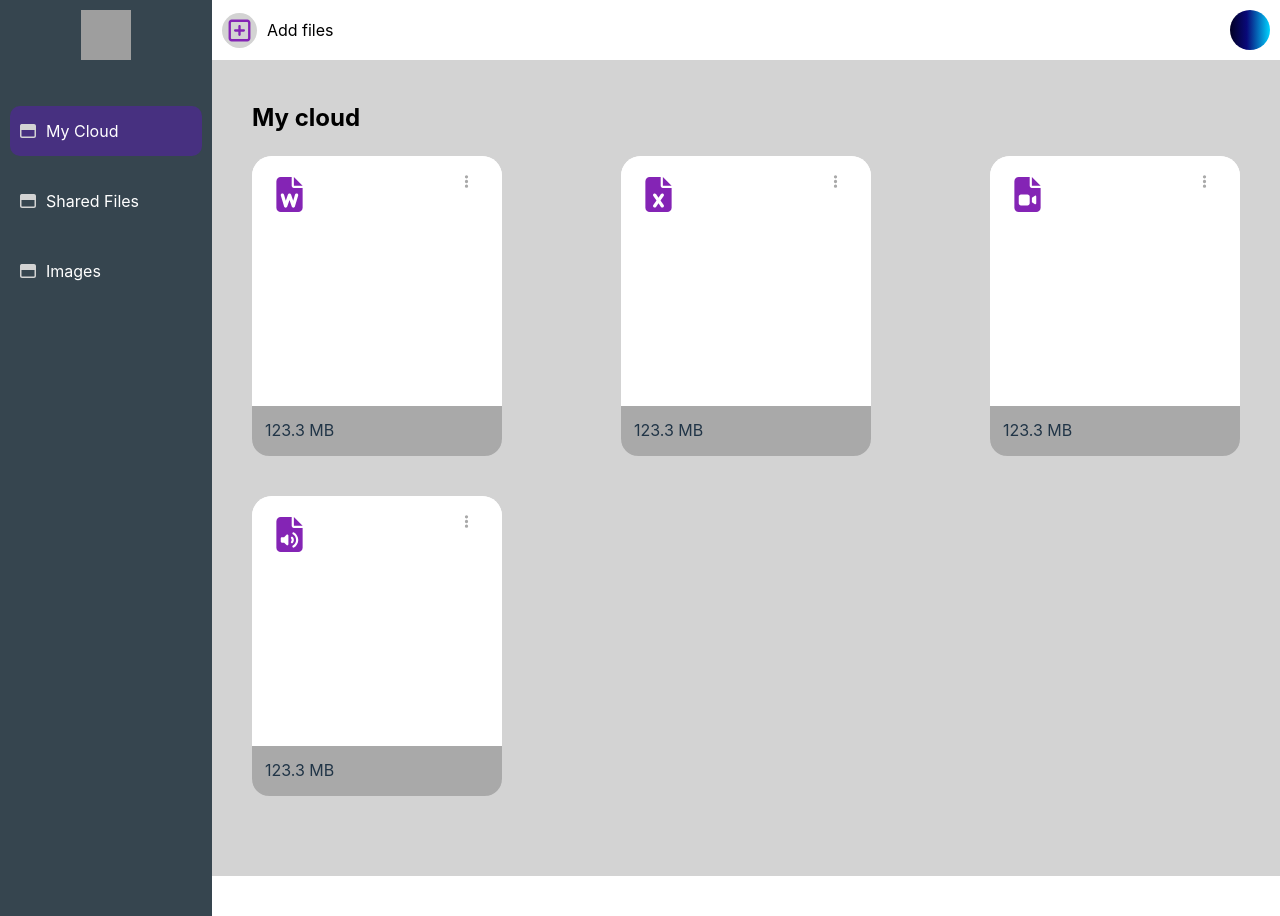
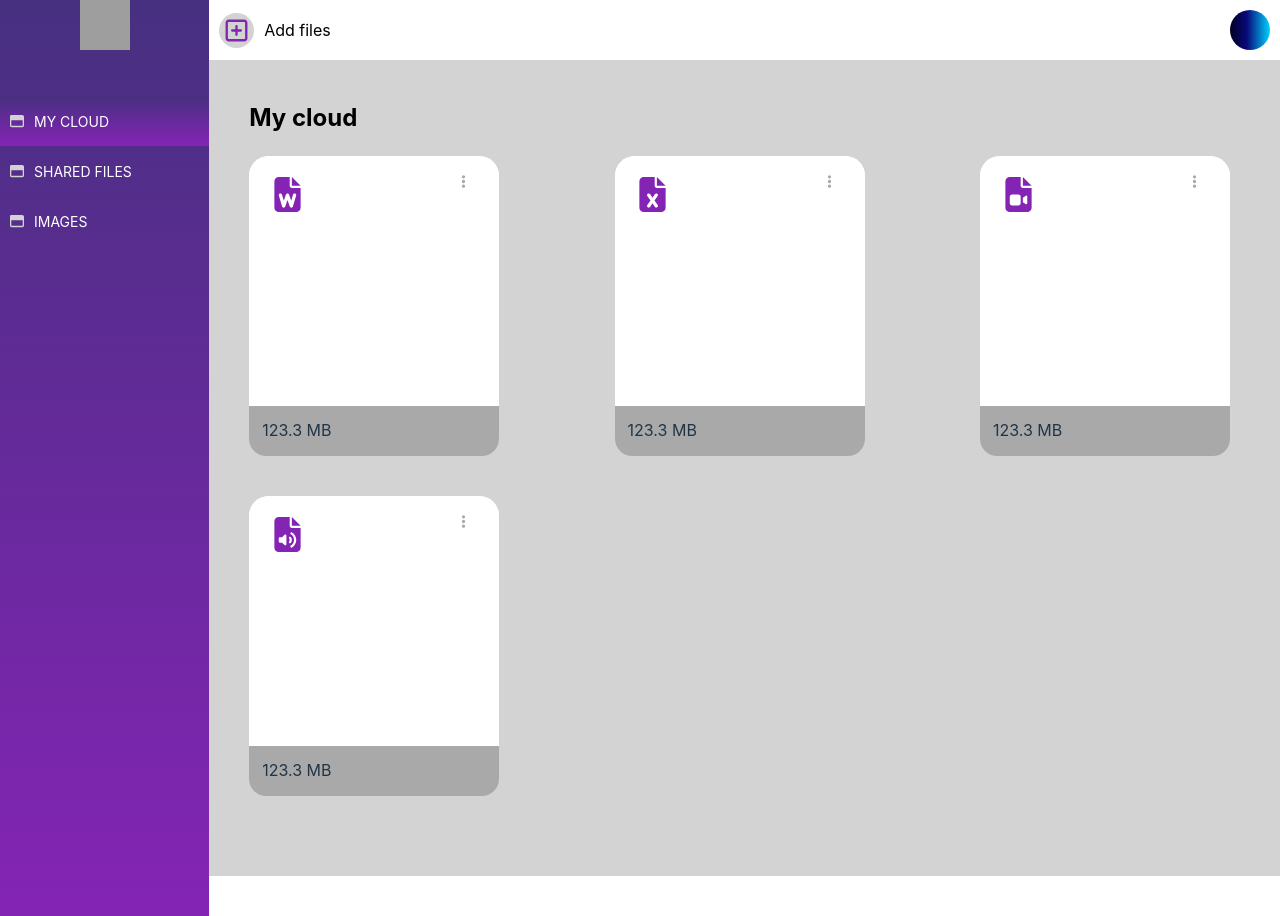
Before and after one commit to web2ls/own-image-storage, a React (Vite) app in the folder frontend-rebuild/: page / in a window 1280 px wide. Built offline with nearby package versions, Linux system fonts and the light colour scheme; grey boxes are pictures that could not be loaded.

Commit message:
integrated Login form UI

```diff
--- a/frontend-rebuild/src/components/FileItem.jsx
+++ b/frontend-rebuild/src/components/FileItem.jsx
@@ -30,6 +30,7 @@ const FileItemWrapper = styled.div`
   margin-bottom: 40px;
   background: var(--white);
   border-radius: 20px;
+  margin-right: 10px;
 `;
 
 const FileContentWrapper = styled.div`
--- a/frontend-rebuild/src/components/FilesList.jsx
+++ b/frontend-rebuild/src/components/FilesList.jsx
@@ -53,6 +53,8 @@ const FilesListWrapper = styled.div`
 `;
 
 const Container = styled.div`
+	width: 100%;
+	height: 100%;
 	padding: 40px;
 	background: var(--gray);
 `;
--- a/frontend-rebuild/src/components/Layout.jsx
+++ b/frontend-rebuild/src/components/Layout.jsx
@@ -21,7 +21,8 @@ export default Layout;
 const LayoutWrapper = styled.div`
   display: flex;
   flex-direction: row;
-  width: 1280px;
+  /* width: 1280px; */
+  width: 100%;
   height: 100%;
   margin: 0 auto;
 `;
--- a/frontend-rebuild/src/components/Login.jsx
+++ b/frontend-rebuild/src/components/Login.jsx
@@ -1,11 +1,76 @@
 import styled from 'styled-components';
+import MenuButton from '../ui/MenuButton';
 
 const Login = () => {
   return (
-    <div style={{color: 'black'}}>
-      Login
-    </div>
+    <Blackground>
+      <LoginWrapper>
+        <Header>
+          <h3>sign in</h3>
+        </Header>
+        <InputsWrapper>
+          <input type='text' placeholder='email' />
+          <input type='password' placeholder='password' />
+        </InputsWrapper>
+
+        <MenuButton label='Login' active={true} alignLabel='center' />
+      </LoginWrapper>
+    </Blackground>
   )
 };
 
 export default Login;
+
+const Blackground = styled.div`
+  position: absolute;
+  width: 100%;
+  height: 100%;
+  top: 0;
+  left: 0;
+  z-index: 1;
+  background: rgba(0, 0, 0, 0.9);
+`;
+
+const LoginWrapper = styled.div`
+  position: absolute;
+  top: 50%;
+  left: 50%;
+  z-index: 10;
+  transform: translate(-50%, -50%);
+  width: 300px;
+  text-align: center;
+  border-radius: 12px;
+  border-radius: 12px 12px 0 0;
+`;
+
+const Header = styled.div`
+  width: 100%;
+  height: 50px;
+  background: var(--purple-gradient);
+  color: var(--white);
+  text-transform: uppercase;
+  line-height: 50px;
+  margin-bottom: 20px;
+  border-radius: 10px 10px 0 0;
+
+  & h3 {
+    margin: 0;
+    font-size: 14px;
+  }
+`;
+
+const InputsWrapper = styled.div`
+  margin-bottom: 20px;
+  text-align: center;
+
+  & input {
+    width: 80%;
+    height: 40px;
+    margin-bottom: 20px;
+    padding: 0 5px;
+    border: 1px solid var(--purple-second);
+    border-radius: 3px;
+    background: rgba(0, 0, 0, 0.9);
+    color: var(--white);
+  }
+`;
--- a/frontend-rebuild/src/components/Sidebar.jsx
+++ b/frontend-rebuild/src/components/Sidebar.jsx
@@ -35,8 +35,8 @@ export default Sidebar;
 const SidebarWrapper = styled.div`
   align-self: stretch;
   flex-basis: 250px;
-  padding: 10px;
-  background: var(--dark);
+  /* background: var(--dark); */
+  background: var(--purple-gradient);
   text-align: center;
 
   & .logo {
--- a/frontend-rebuild/src/index.css
+++ b/frontend-rebuild/src/index.css
@@ -15,6 +15,8 @@
   --dark-gray: #A9A9A9;
   --black: #000;
   --purple: #8424B5;
+  --purple-second: #473080;
+  --purple-gradient: linear-gradient(var(--purple-second), var(--purple));
 }
 
 * {
--- a/frontend-rebuild/src/ui/MenuButton.jsx
+++ b/frontend-rebuild/src/ui/MenuButton.jsx
@@ -6,9 +6,9 @@ const iconsPack = {
   faWindowMaximize
 };
 
-const MenuButton = ({ label, active, icon = null }) => {
+const MenuButton = ({ label, active, icon = null, alignLabel = 'left' }) => {
   return (
-    <MenuButtonWrapper className={active ? 'active' : ''}>
+    <MenuButtonWrapper className={active ? 'active' : ''} $alignLabel={alignLabel}>
       {icon && <IconWrapper icon={iconsPack[icon]} />}
       <span>{label}</span>
     </MenuButtonWrapper>
@@ -20,25 +20,24 @@ export default MenuButton;
 const MenuButtonWrapper = styled.div`
   display: flex;
   flex-direction: row;
-  justify-content: flex-start;
+  justify-content: ${({$alignLabel}) => $alignLabel === 'left' ? 'flex-start' : $alignLabel === 'right' ? 'flex-end' : 'center'};
   align-items: center;
   width: 100%;
   height: 50px;
   padding: 0 10px;
-  margin: 20px 0;
   cursor: pointer;
-  text-align: left;
   color: var(--white);
-  transition: all 0.3s;
+  transition: all 0.4s;
+  font-size: 14px;
+  text-transform: uppercase;
 
   &:hover {
-    background: #473080;
-    border-radius: 10px;
+    background: var(--purple-gradient);
+    filter: grayscale(50%);
   }
 
   &.active {
-    background: #473080;
-    border-radius: 10px;
+    background: var(--purple-gradient);
   }
 `;
 
```
